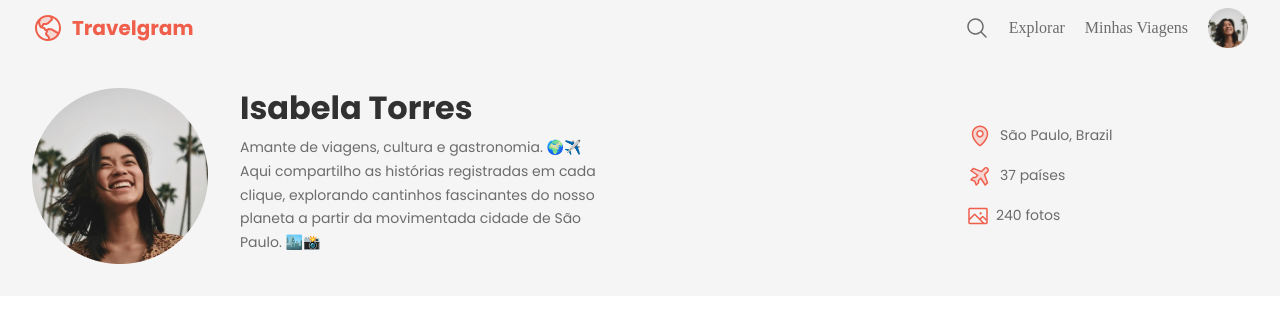
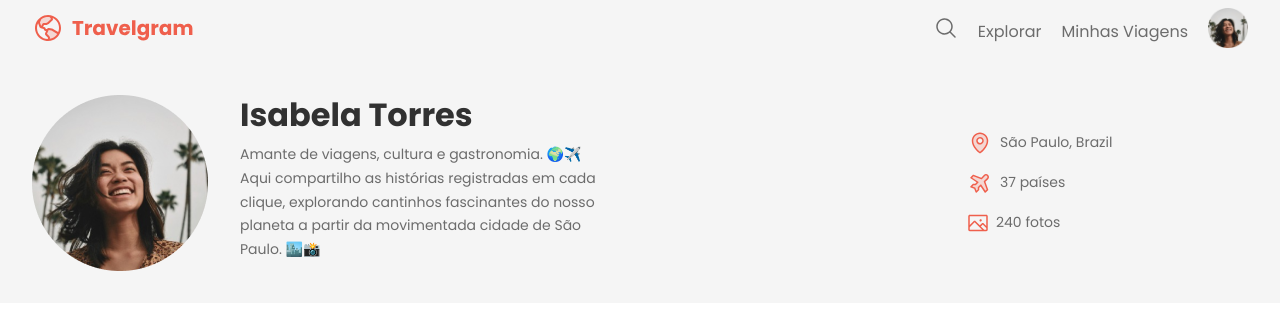
Before and after one commit to talisonsc/Projeto-Travelgram, a plain HTML site: page index.html in a window 1280 px wide. Drawn offline with Linux system fonts and the light colour scheme.

Commit message:
Adjust fonts a

```diff
--- a/styles/global.css
+++ b/styles/global.css
@@ -28,11 +28,13 @@ body {
 }
 
 a {
+  font: var(--text);
   text-decoration: none;
   color: inherit
 }
 
 a:hover {
+  font: var(--text);
   color: var(--brand-color);
   text-decoration: underline;
 }
--- a/styles/nav.css
+++ b/styles/nav.css
@@ -11,6 +11,7 @@ nav ul {
   align-items: center;
   gap: 20px;
   padding-block: 8px;
+
 }
 
 
```
